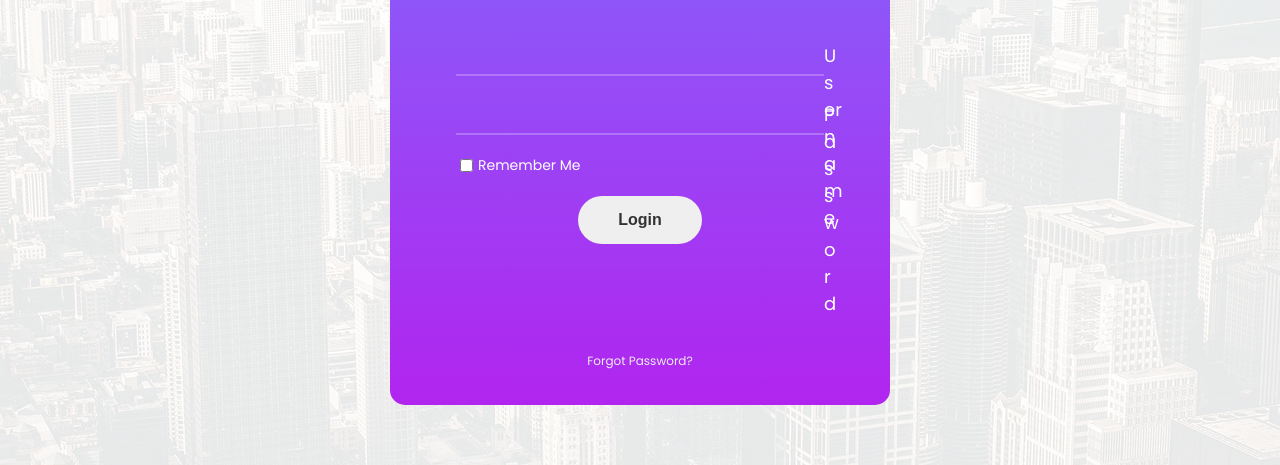
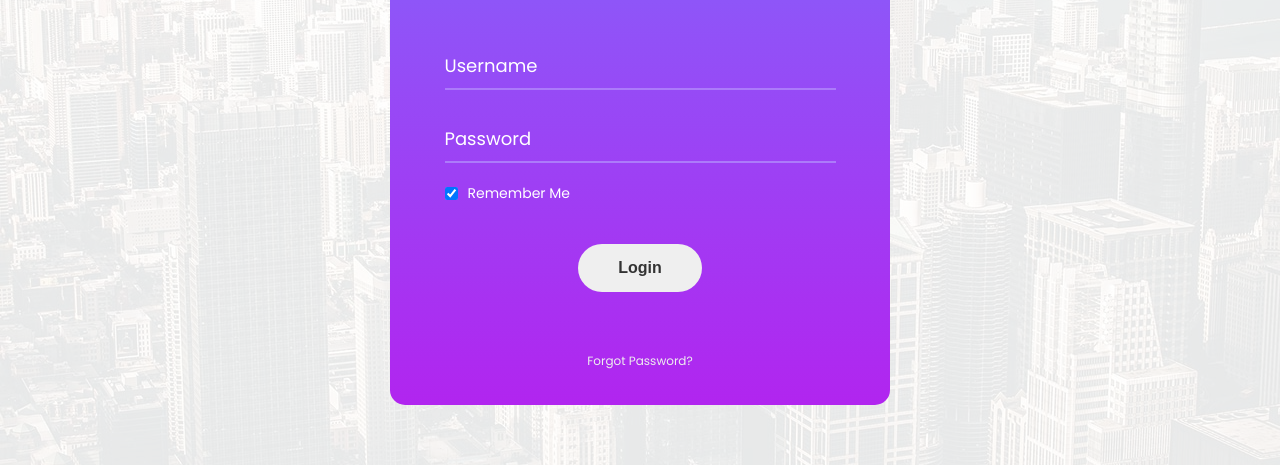
Before and after one commit to bazifabdullah/login-form, a plain HTML site: page index.html in a window 1280 px wide. Shown: the part 335-800 px from the top of the page. Drawn offline with Linux system fonts and the light colour scheme.

Commit message:
Project Completed

```diff
--- a/css/style.css
+++ b/css/style.css
@@ -55,64 +55,17 @@ main {
     margin-bottom: 40px;
 }
 
-.creds {
-    width: 80%;
-    border-bottom: 2px solid #B174F8;
-    position: relative;
-}
-
-.creds input {
-    border: none;
-    background-color: transparent;
-    font-size: 15px;
-    color: #fff;
-    padding: 10px;
-    width: 100%;
-}
-
-.creds label {
-    position: absolute;
-    top: 5px;
-}
-
-.creds label span {
-    display: inline-block;
-    min-width: 5px;
-    transition: 0.3s cubic-bezier(0.68, -0.55, 0.265, 1.55);
-}
-
-.creds input:focus + label span {
-    transform: translateY(-30px);
-}
-
-.psd-input {
-    margin-top: 20px;
-}
-
-.creds input:focus {
-    outline: none;
-}
-
-
-::placeholder {
-    color: white;
-    font-size: 15px;
-    font-weight: normal;
-}
-
 .remember-checkbox {
     font-size: 14px;
     font-weight: 400;
-    margin: 20px 0 20px 50px;
-    align-self: flex-start;
+    width: 85%;
+    position: relative;
     display: flex;
-    justify-content: center;
-    align-items: center;
+    gap: 5px;
+    margin-bottom: 40px;
 }
 
-.remember-checkbox label {
-    margin-left: 5px;
-}
+/* Login Button - Start */
 
 .login-btn {
     padding: 15px 40px;
@@ -141,3 +94,49 @@ main {
 .forgot-psd:hover {
     color: #fff;
 }
+
+/* Input Section */
+
+.creds {
+    width: 85%;
+    position: relative;
+}
+
+.creds input {
+    background-color: transparent;
+    border: none;
+    padding: 20px 0 10px 0;
+    border-bottom: 2px #AC7BFA solid;
+    width: 100%;
+    display: block;
+    color: #fff;
+    font-size: 18px;
+    position: relative;
+    z-index: 100;
+    margin-bottom: 20px;
+    font-weight: 200;
+}
+
+.creds input:focus,
+.creds input:valid {
+    outline: none;
+    border-bottom: 2px solid #fff;
+}
+
+.creds label {
+    position: absolute;
+    top: 15px;
+    left: 0;
+}
+
+.creds label span {
+    display: inline-block;
+    font-size: 18px;
+    min-width: 5px;
+    transition: 0.2s ease-in-out;
+}
+
+.creds input:focus + label span,
+.creds input:valid + label span {
+    transform: translateY(-30px);
+}
--- a/index.html
+++ b/index.html
@@ -23,7 +23,8 @@
                 <label for="password">Password</label>
             </div>
             <div class="remember-checkbox">
-                <input type="checkbox">
+                <input type="checkbox" checked>
+                <span class="checkmark"></span>
                 <label for="remember me">Remember Me</label>
             </div>
             <button class="login-btn" id="login-btn">
--- a/script.js
+++ b/script.js
@@ -3,6 +3,6 @@ const labels = document.querySelectorAll('.creds label');
 labels.forEach(label => {
     label.innerHTML = label.innerText
         .split('')
-        .map((letter, idx) => `<span>${letter}</span>`)
+        .map((letter) => `<span>${letter}</span>`)
         .join('');
 });
```
